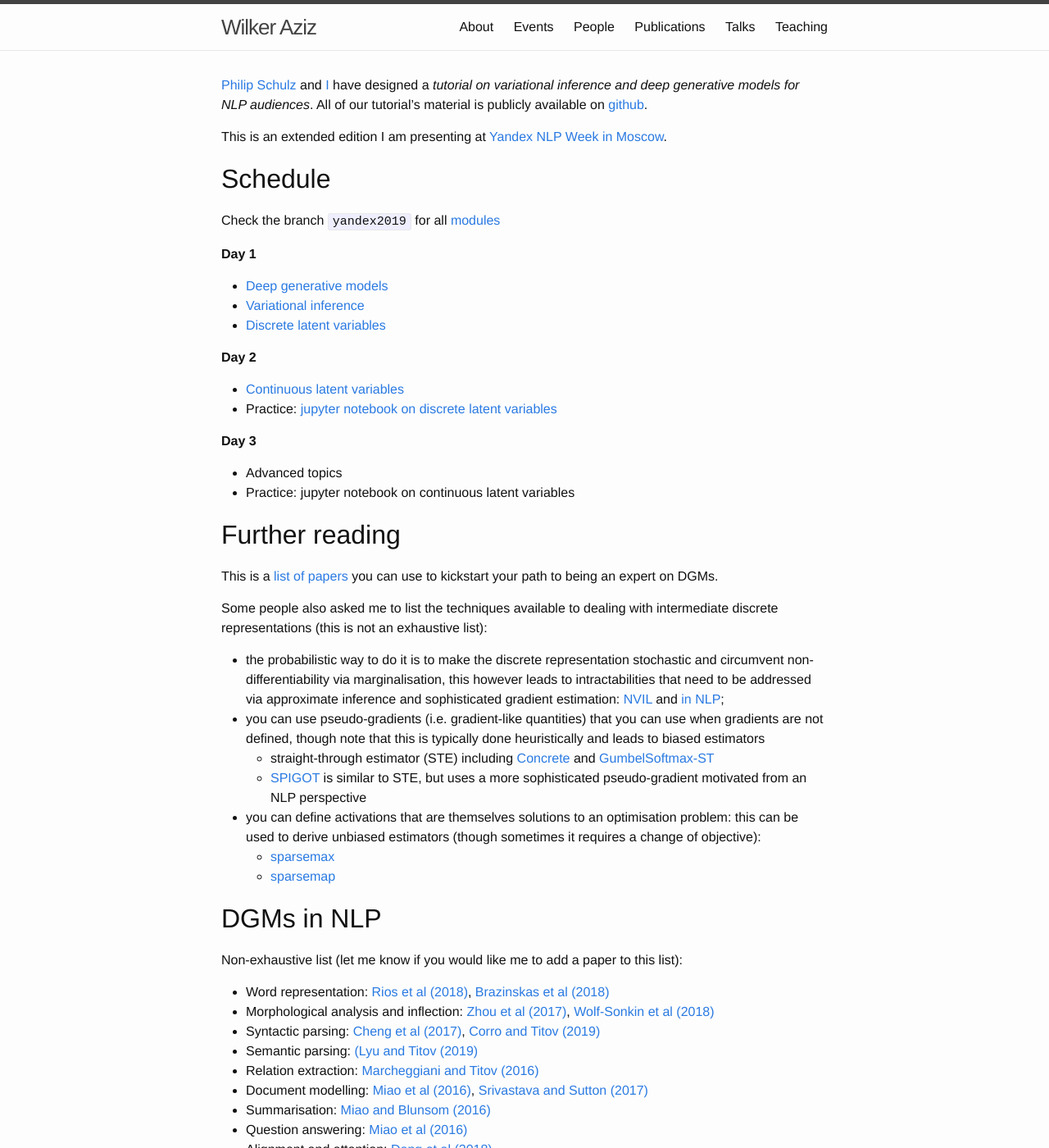
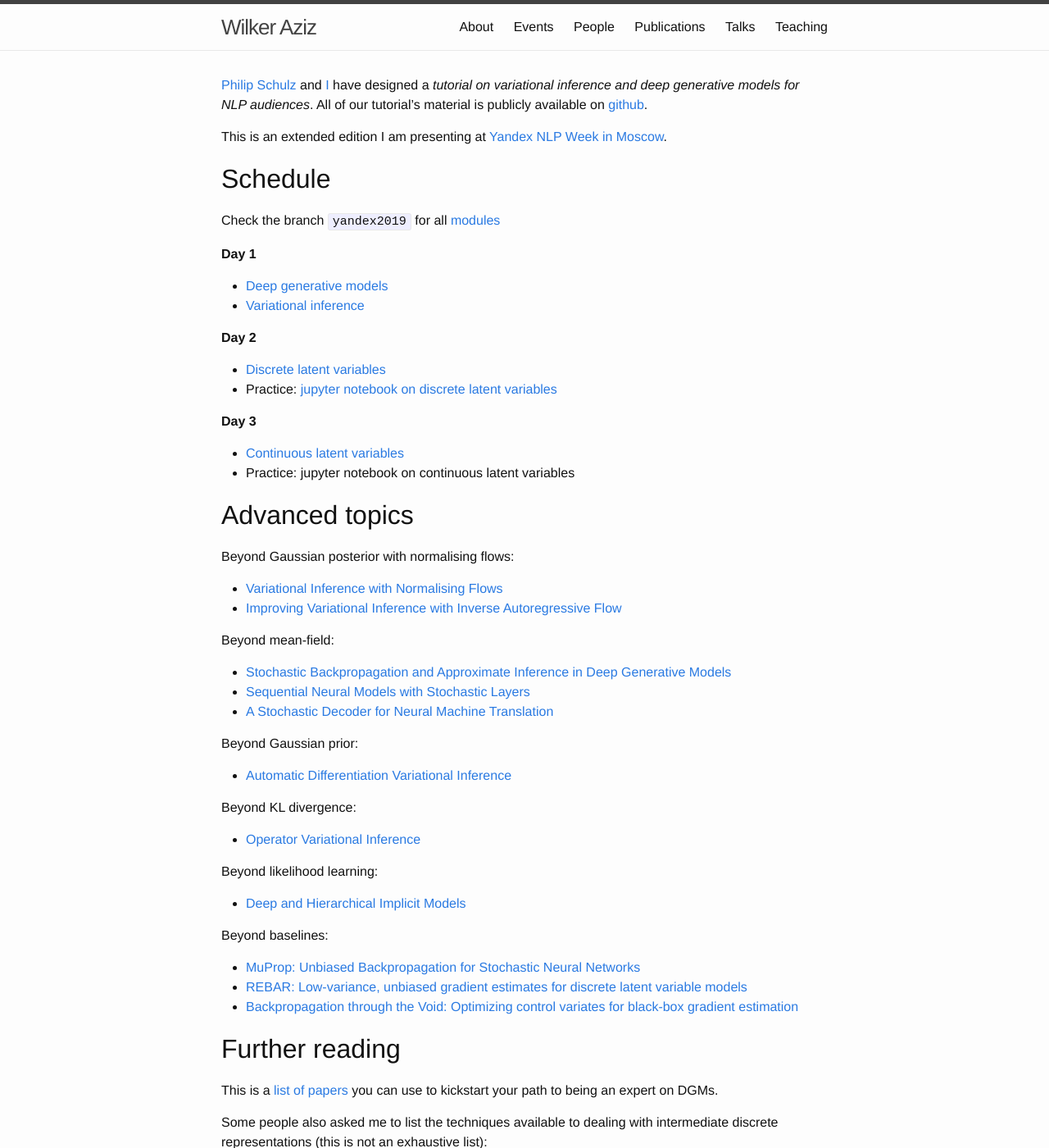
Before and after one commit to wilkeraziz/oldsite, a Jekyll site: the page built from pages/yandexnlp.md, in a window 1280 px wide and 1400 px high. Shown: the whole window at 82% size. Built offline with Jekyll 4.4.1, drawn with Linux system fonts in a browser that asks for light colours.

Commit message:
update reading list

```diff
--- a/pages/yandexnlp.md
+++ b/pages/yandexnlp.md
@@ -17,15 +17,47 @@ Check the branch `yandex2019` for all [modules](https://github.com/philschulz/VI
 **Day 1**
 * [Deep generative models](https://github.com/philschulz/VITutorial/blob/yandex2019/modules/M0_Intro/M0_Intro.pdf)
 * [Variational inference](https://github.com/philschulz/VITutorial/blob/yandex2019/modules/M1_Basics/M1_Basics.pdf)
-* [Discrete latent variables](https://github.com/philschulz/VITutorial/blob/yandex2019/modules/M3a_WS_NVIL/M3a_WS_NVIL.pdf)
 
 **Day 2**
-* [Continuous latent variables](https://github.com/philschulz/VITutorial/blob/yandex2019/modules/M3b_VAE/M3b_VAE.pdf)
+* [Discrete latent variables](https://github.com/philschulz/VITutorial/blob/yandex2019/modules/M3a_WS_NVIL/M3a_WS_NVIL.pdf)
 * Practice: [jupyter notebook on discrete latent variables](https://github.com/probabll/dgm4nlp/blob/master/notebooks/sst/SST.ipynb)
 
 **Day 3**
-* Advanced topics
+* [Continuous latent variables](https://github.com/philschulz/VITutorial/blob/yandex2019/modules/M3b_VAE/M3b_VAE.pdf)
 * Practice: jupyter notebook on continuous latent variables
+
+
+# Advanced topics
+
+Beyond Gaussian posterior with normalising flows:
+
+* [Variational Inference with Normalising Flows](https://arxiv.org/abs/1505.05770)
+* [Improving Variational Inference with Inverse Autoregressive Flow](https://arxiv.org/abs/1606.04934)
+
+Beyond mean-field:
+
+* [Stochastic Backpropagation and Approximate Inference in Deep Generative Models](https://arxiv.org/pdf/1401.4082.pdf)
+* [Sequential Neural Models with Stochastic Layers](https://arxiv.org/pdf/1605.07571.pdf)
+* [A Stochastic Decoder for Neural Machine Translation](https://aclweb.org/anthology/P18-1115)
+
+Beyond Gaussian prior:
+
+* [Automatic Differentiation Variational Inference](https://arxiv.org/pdf/1603.00788.pdf)
+
+Beyond KL divergence:
+
+* [Operator Variational Inference](https://arxiv.org/pdf/1610.09033.pdf)
+
+Beyond likelihood learning:
+
+* [Deep and Hierarchical Implicit Models](https://arxiv.org/pdf/1702.08896.pdf)
+
+Beyond baselines:
+
+* [MuProp: Unbiased Backpropagation for Stochastic Neural Networks](https://arxiv.org/abs/1511.05176)
+* [REBAR: Low-variance, unbiased gradient estimates for discrete latent variable models](https://arxiv.org/pdf/1703.07370.pdf)
+* [Backpropagation through the Void: Optimizing control variates for black-box gradient estimation](https://arxiv.org/pdf/1711.00123.pdf)
+
 
 # Further reading
 
```
